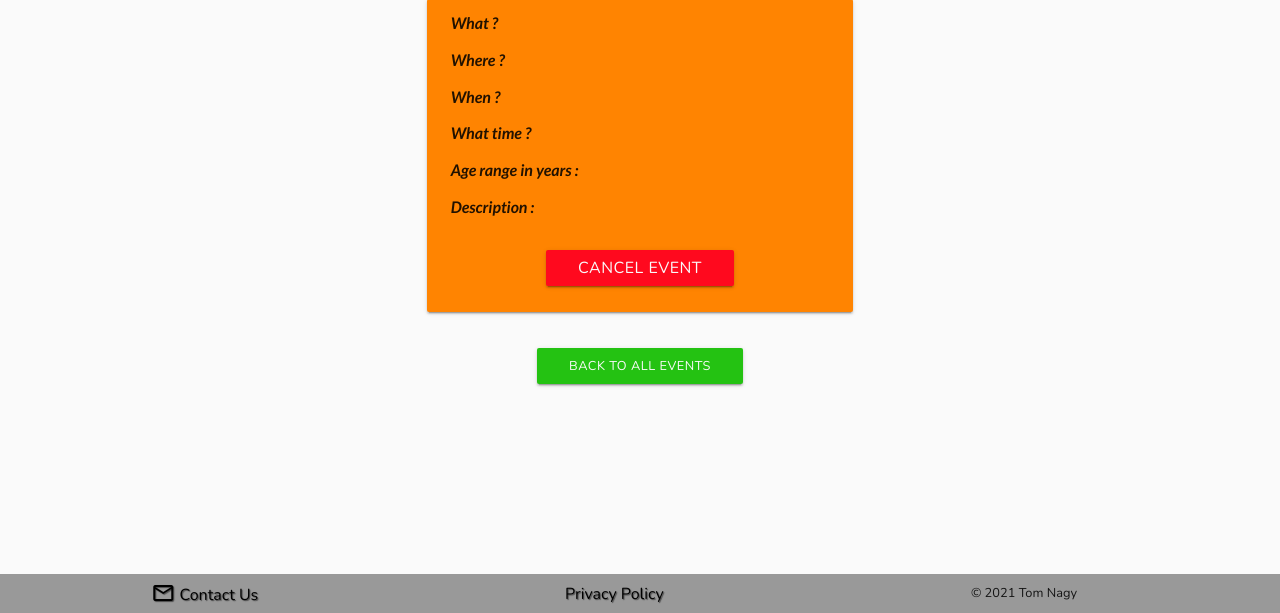
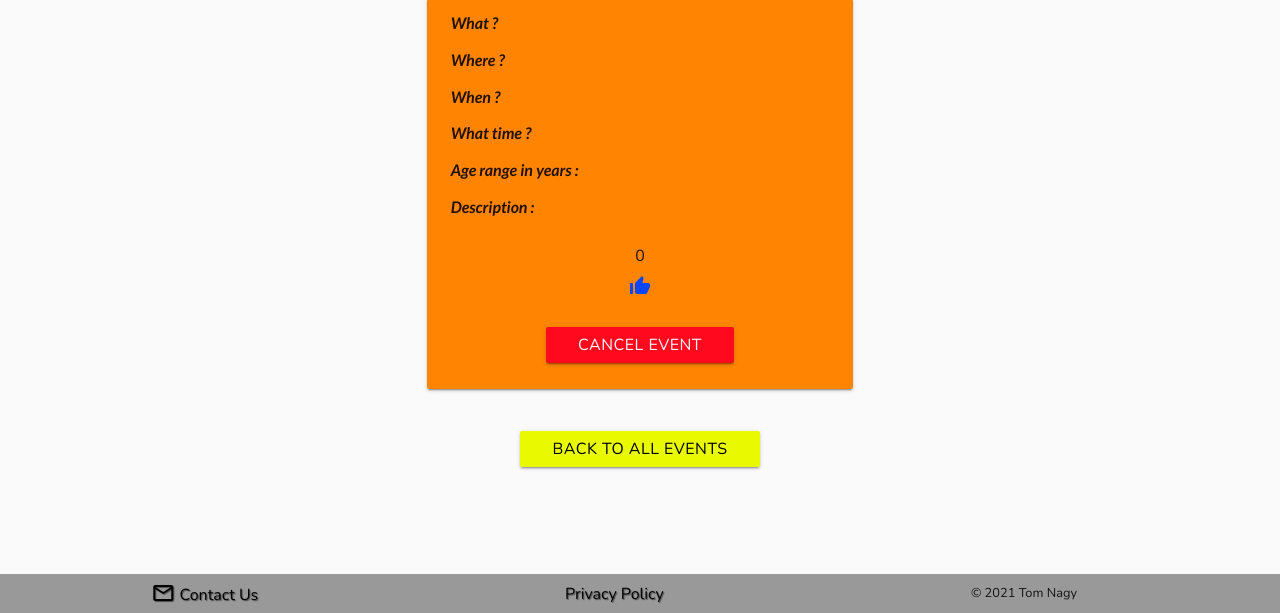
Before and after one commit to Tom-Nagy/family-friendly, a Flask app: page /see_event in a window 1280 px wide. Shown: the part 187-800 px from the top of the page. Run offline with Flask 2, Linux system fonts and the light colour scheme; the visitor is signed in with stand-in values (Sample User, id 1); data that the repository does not hold is empty.

Commit message:
Add likes functionality on Events

```diff
--- a/app/classes/event_class.py
+++ b/app/classes/event_class.py
@@ -36,8 +36,8 @@ class Event:
         self.event_description = event_description
         self.event_created_by = ObjectId(
             event_created_by) if not None else 'null'
-        self.event_likes = [event_likes] if not None else 'null'
-        self.event_joined_by = [event_joined_by] if not None else 'null'
+        self.event_likes = event_likes if not None else 'null'
+        self.event_joined_by = event_joined_by if not None else 'null'
 
     # method used as a formatter
     def event_info_to_dic(self):
@@ -68,6 +68,14 @@ class Event:
             events_coll.insert_one(self.event_info_to_dic())
         except Exception as e:
             print(e)
+
+    def count_likes(self):
+        """
+        Count the number of likes of an Event
+        """
+        likes = self.event_likes
+        num_likes = len(likes)
+        return num_likes
 
     # method that use the whole class,
     # can be use on the class without the object instantiated to begin with.
--- a/app/events.py
+++ b/app/events.py
@@ -115,14 +115,11 @@ def cancel_event(username):
             get_user_attr = "events_joined"
 
             if event_id in user[get_user_attr]:
-                print(f"Event ID ==> {event_id}")
-                print(f"corresp list ==> {user[get_user_attr]}")
-                print(".............................")
                 # Get the corresponding user id from the db
                 user_id = user["_id"]
-                print(f"user ID ==> {user_id}")
                 # Delete event_id from corresponding field of the user
-                User.remove_info_from_user_list((get_user_attr, event_id), user_id)
+                User.remove_info_from_user_list(
+                    (get_user_attr, event_id), user_id)
 
         flash(EventsMsg.event_deleted)
 
@@ -162,6 +159,7 @@ def join_event(username):
         flash(EventsMsg.didnt_work)
         return redirect(url_for('index.home'))
 
+
 @events.route("/leave_event/<username>", methods=["GET", "POST"])
 def leave_event(username):
     if session["user"] and session["user"] == username:
@@ -189,3 +187,22 @@ def leave_event(username):
     else:
         flash(EventsMsg.didnt_work)
         return redirect(url_for('index.home'))
+
+
+@events.route("/like_event/<username>", methods=["GET", "POST"])
+def like_event(username):
+    if request.method == "POST":
+        user = User.get_one_user_coll(username)
+        user_id = user["_id"]
+        event_id = request.form.get("like_event")
+
+        # Add the like to event_likes field in db
+        Event.append_info_to_event(("event_likes", user_id), event_id)
+        # Add the event to events_liked field in db
+        User.append_info_to_user(("events_liked", event_id), user_id)
+
+        # Refresh see_event.html
+        event = Event.get_one_event(event_id)
+        user = User.get_one_user_coll(username)
+
+        return render_template('see_event.html', event=event, user=user)
--- a/app/static/css/style.css
+++ b/app/static/css/style.css
@@ -49,6 +49,10 @@ body {
     margin-bottom: 0;
 }
 
+.position-rel {
+    position: relative;
+}
+
 .hide {
     display: none;
 }
@@ -79,6 +83,10 @@ h4 {
 
 p {
     max-width: 65ch;
+}
+
+button {
+    border: none;
 }
 
 :focus {
@@ -124,6 +132,10 @@ footer {
 
 .white-bg {
     background-color: #fafafa;
+}
+
+.transp-bg {
+    background-color: transparent;
 }
 
 .blue-txt {
@@ -450,6 +462,20 @@ footer {
     padding: 0 1rem;
 }
 
+.like-btn {
+    height: 36px;
+    width: 36px;
+    border-radius: 50%;
+}
+
+.like-btn:hover,
+.like-btn:focus,
+.like-btn:active {
+    background-color: transparent;
+    box-shadow: 0 0 0 2px #0845FF;
+    text-decoration: none;
+}
+
 /* cards */
 .card-headings {
     margin-top: 0;
--- a/app/templates/base.html
+++ b/app/templates/base.html
@@ -148,7 +148,7 @@
                     <a href="{{ url_for('users.signup') }}" aria-label="Link to the Sign Up page."
                         class="btn submit-btn blue-bg">Sign Up</a> <br>
                     <a href="{{ url_for('index.home') }}" aria-label="Link to the Home page."
-                        class="btn back-btn blue-txt yellow-bg">Back to browsing</a>
+                        class="btn back-to-home-btn black-txt green-bg">Back to browsing</a>
                 </div>
             </div>
 
--- a/app/templates/create_event.html
+++ b/app/templates/create_event.html
@@ -12,7 +12,7 @@
                 <input id="event_created_by" name="event_created_by" value="{{ user._id }}" type="text">
             </div>
             <!-- category -->
-            <div class="row">
+            <div class="row padd-top">
                 <div class="input-field col s12">
                     <select id="event_category" name="event_category" class="validate" required>
                         <option value="" disabled selected>Choose a category</option>
--- a/app/templates/see_event.html
+++ b/app/templates/see_event.html
@@ -51,7 +51,34 @@
             <!-- Likes -->
             <div class="row events-card-sections">
                 <div class="col s12">
-                    <p class="events-card-descriptions">{{ event.event_likes }}</p>
+                    <p class="events-card-descriptions">
+                        <div class="center-align">
+                            {% if event.event_likes != None %}
+                                <span class="likes-display">{{ event.event_likes|length }}</span>
+                            {% else %}
+                                <span class="likes-display">0</span>
+                            {% endif %}
+                            {% if event._id|string in user.events_liked %}
+                                <span class="material-icons centered blue-txt">thumb_up_alt</span>
+                            {% else %}
+                                <form method="POST" action="{{ url_for('events.like_event', username=session['user']) }}">
+                                    <!-- Hidden input to get the event id -->
+                                    <div class="hide">
+                                        <input id="like_event" name="like_event" value="{{ event._id }}" type="text">
+                                    </div>
+                                    <!-- Add a like -->
+                                    <div class="center-align">
+                                        <button class="transp-bg like-btn" type="submit"
+                                            aria-label="Add a like to the event.">
+                                            <span class="valign-wrapper">
+                                                <span class="material-icons centered blue-txt">thumb_up_alt</span>
+                                            </span>
+                                        </button>
+                                    </div>
+                                </form>
+                            {% endif %}
+                        </div>
+                    </p>
                 </div>
             </div>
 
@@ -91,7 +118,7 @@
     <div class="row">
         <div class="col12 center-align">
             <a href="{{ url_for('events.browse_events') }}"
-                class="btn waves-effect waves-light green-bg white-txt cancel-delete-btn">Back to all Events</a>
+                class="btn waves-effect waves-light yellow-bg black-txt back-to-events-btn">Back to all Events</a>
         </div>
     </div>
 
```
Also changed, not shown: app/templates/events.html (+13 -7 lines), app/templates/profile.html (+10 -1 lines).
